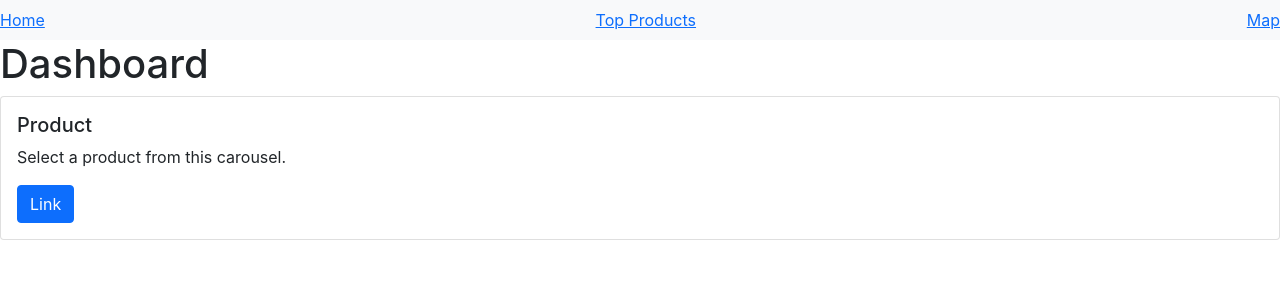
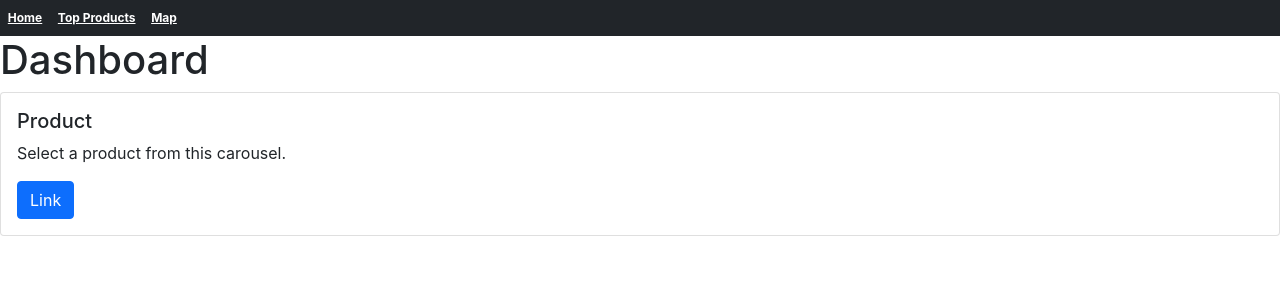
Before and after one commit to greg-munro/mashup, a React (Create React App) app in the folder mashup/: page / in a window 1280 px wide. Shown: the top 300 px of the page. Built offline with nearby package versions, Linux system fonts and the light colour scheme.

Commit message:
navbar color

```diff
--- a/mashup/src/components/NavBar.jsx
+++ b/mashup/src/components/NavBar.jsx
@@ -4,10 +4,17 @@ import { Link } from "react-router-dom";
 const NavBar = () => {
   return (
     <div>
-      <nav class="navbar navbar-light bg-light">
-        <Link to="/">Home</Link>
-        <Link to="/top-products">Top Products</Link>
-        <Link to="/map">Map</Link>
+      <nav class="navbar navbar-light bg-dark">
+        <div class="d-flex flex-row">
+          <Link to="/" className="badge badge-dark">Home
+          </Link>
+          <Link to="/top-products" className="badge badge-dark">
+            Top Products
+          </Link>
+          <Link to="/map" className="badge badge-dark">
+            Map
+          </Link>
+        </div>
       </nav>
     </div>
   );
--- a/mashup/src/pages/Home.js
+++ b/mashup/src/pages/Home.js
@@ -1,6 +1,6 @@
 import React, { useEffect, useState } from "react";
 import NavBar from "../components/NavBar";
-import axios from "axios";
+//import axios from "axios";
 
 const Home = () => {
   const [home, setHome] = useState();
```
Also changed, not shown: mashup/public/assets/homeicon.png (added), mashup/src/index.css (line endings or trailing spaces).
